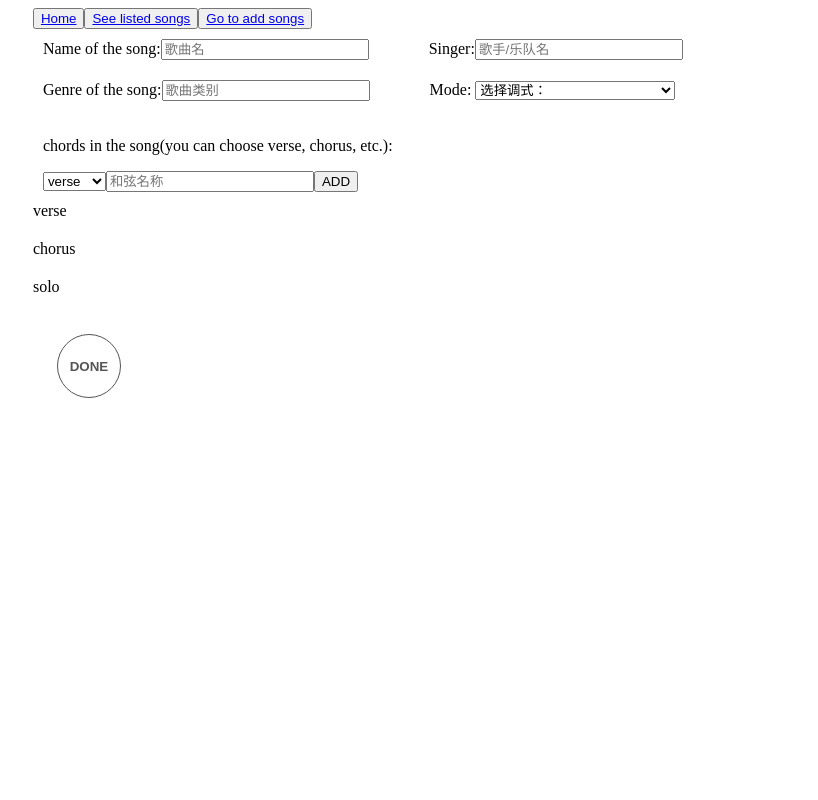
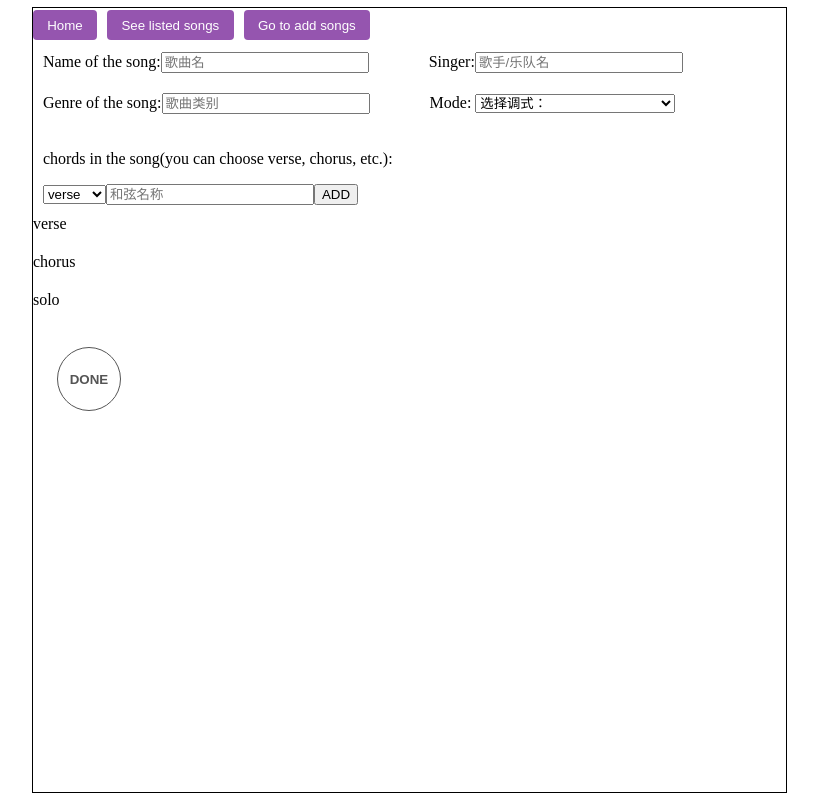
Before and after one commit to FengyangZhang/gHelper, a React (Create React App) app in the folder client/: page /addpanel in a window 1280 px wide. Shown: the whole page, without its empty margins (226-1044 px from the left). Built offline with nearby package versions, Linux system fonts and the light colour scheme.

Commit message:
add style to menu bar

```diff
--- a/client/src/MainMenu.js
+++ b/client/src/MainMenu.js
@@ -1,13 +1,20 @@
 import React, { Component } from "react";
 import {Link} from 'react-router-dom';
+require('./css/MainMenu.css');
 
 class MainMenu extends Component {
     render() {
         return (
             <div className="mainMenu">
-                <button className="menuButton"><Link to="/">Home</Link></button>
-                <button className="menuButton"><Link to="/songlist">See listed songs</Link></button>
-                <button className="menuButton"><Link to="/addpanel">Go to add songs</Link></button>
+                <button className="menuButton">
+                    <Link to="/" style={{ textDecoration: 'none', color: 'white'}}>Home</Link>
+                </button>
+                <button className="menuButton">
+                    <Link to="/songlist" style={{ textDecoration: 'none', color: 'white'}}>See listed songs</Link>
+                </button>
+                <button className="menuButton">
+                    <Link to="/addpanel" style={{ textDecoration: 'none', color: 'white'}}>Go to add songs</Link>
+                </button>
             </div>
         );
     }
--- a/client/src/css/App.css
+++ b/client/src/css/App.css
@@ -61,6 +61,7 @@ html, body {
 .mainDiv{
     height: 100%;
     width:60%;
+    border:1px solid #000;
 }
 .APP{
     height: 100%;
--- /dev/null
+++ b/client/src/css/MainMenu.css
@@ -0,0 +1,19 @@
+.menuButton{
+    display: inline-block;
+    text-align: center;
+    text-decoration: none;
+
+    /* create a small space when buttons wrap on 2 lines */
+    margin: 2px 0;
+
+    /* invisible border (will be colored on hover/focus) */
+    border: solid 1px transparent;
+    border-radius: 4px;
+
+    /* size comes from text & padding (no width/height) */
+    padding: 0.5em 1em;
+
+    /* make sure colors have enough contrast! */
+    background-color: #9555af;
+    margin-right: 10px;
+}
```
